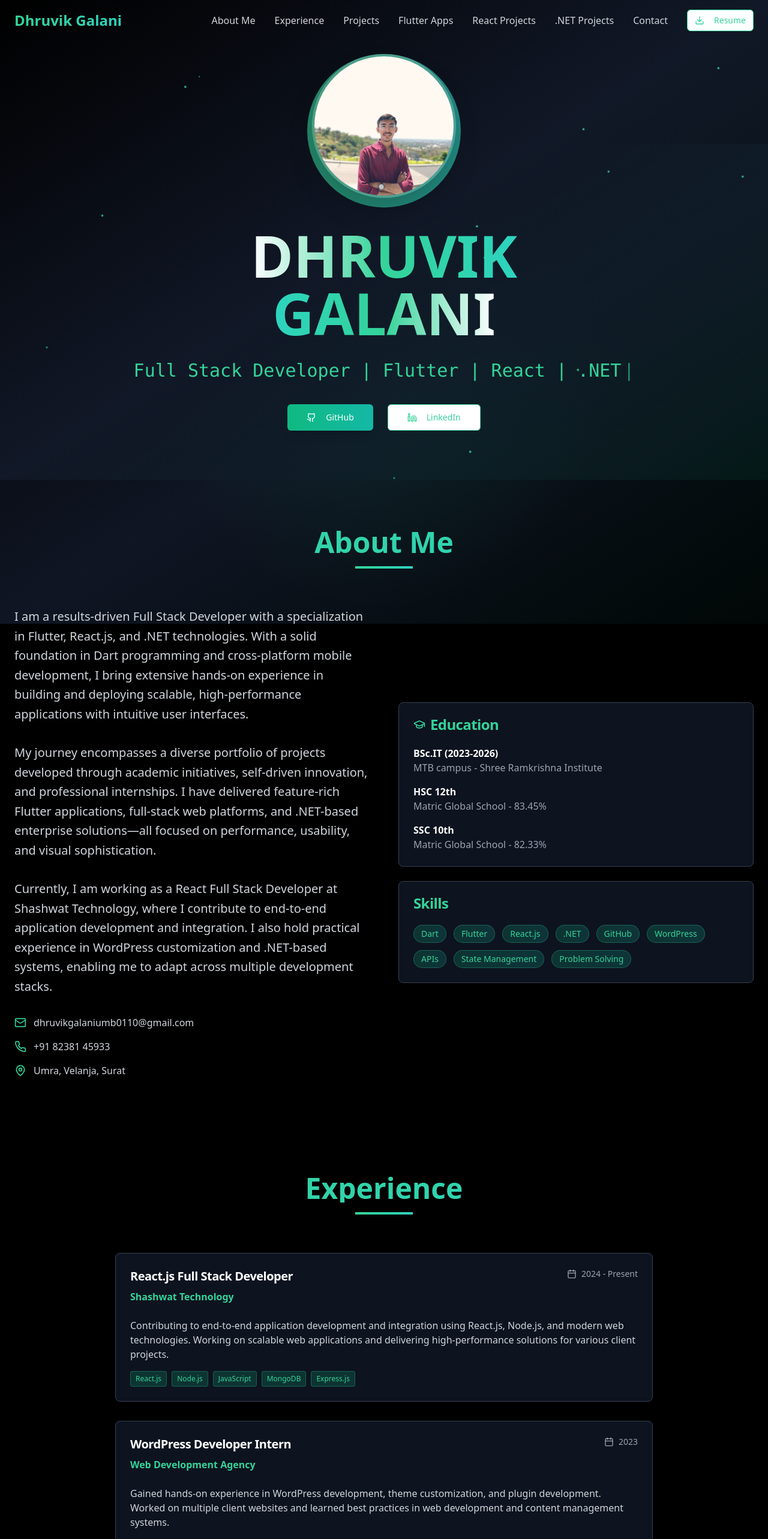
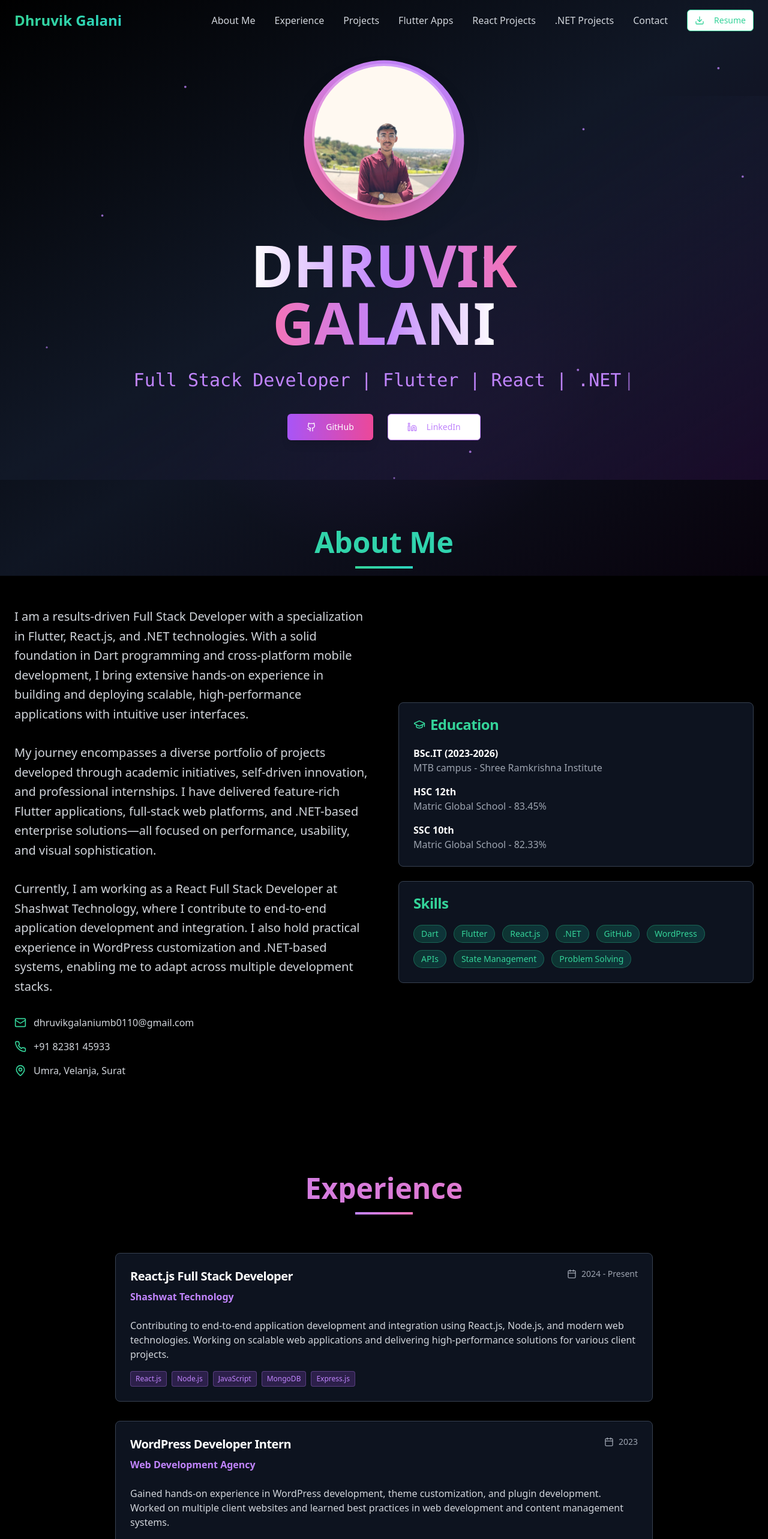
Before and after one commit to d-galani/dhruviks-dark-alchemy-portfolio, a React (Vite) app: page / in a window 1280 px wide. Shown: the top 2566 px of the page at 60% size. Built offline with nearby package versions, Linux system fonts and the light colour scheme.

Commit message:
Fix: Improve UI and animations
- Added padding to the hero section.
- Updated .NET project section colors.
- Enhanced animations for an iOS-like 3D effect.
- Adjusted card button positions.

```diff
--- a/src/components/Experience.tsx
+++ b/src/components/Experience.tsx
@@ -27,13 +27,13 @@ const Experience = () => {
         <motion.div
           initial={{ y: 50, opacity: 0 }}
           whileInView={{ y: 0, opacity: 1 }}
-          transition={{ duration: 0.8 }}
+          transition={{ duration: 0.8, type: "spring", stiffness: 80 }}
           className="text-center mb-16"
         >
-          <h2 className="text-5xl font-bold mb-4 bg-gradient-to-r from-emerald-400 to-teal-400 bg-clip-text text-transparent">
+          <h2 className="text-5xl font-bold mb-4 bg-gradient-to-r from-purple-400 to-pink-400 bg-clip-text text-transparent">
             Experience
           </h2>
-          <div className="w-24 h-1 bg-gradient-to-r from-emerald-400 to-teal-400 mx-auto" />
+          <div className="w-24 h-1 bg-gradient-to-r from-purple-400 to-pink-400 mx-auto" />
         </motion.div>
 
         <div className="max-w-4xl mx-auto">
@@ -42,15 +42,26 @@ const Experience = () => {
               key={index}
               initial={{ x: index % 2 === 0 ? -50 : 50, opacity: 0 }}
               whileInView={{ x: 0, opacity: 1 }}
-              transition={{ duration: 0.8, delay: index * 0.2 }}
+              transition={{
+                duration: 0.8,
+                delay: index * 0.2,
+                type: "spring",
+                stiffness: 100
+              }}
+              whileHover={{
+                scale: 1.02,
+                rotateX: 2,
+                z: 20
+              }}
+              style={{ transformStyle: "preserve-3d" }}
               className="mb-8"
             >
-              <Card className="bg-gray-900/80 border-gray-700 backdrop-blur-sm hover:bg-gray-900/90 transition-all duration-300 hover:border-emerald-400/50">
+              <Card className="bg-gray-900/80 border-gray-700 backdrop-blur-sm hover:bg-gray-900/90 transition-all duration-300 hover:border-purple-400/50">
                 <CardHeader>
                   <div className="flex items-start justify-between">
                     <div>
                       <CardTitle className="text-xl text-white mb-2">{exp.title}</CardTitle>
-                      <p className="text-emerald-400 font-semibold">{exp.company}</p>
+                      <p className="text-purple-400 font-semibold">{exp.company}</p>
                     </div>
                     <div className="flex items-center space-x-2 text-gray-400">
                       <Calendar className="w-4 h-4" />
@@ -64,7 +75,7 @@ const Experience = () => {
                     {exp.technologies.map((tech, techIndex) => (
                       <span
                         key={techIndex}
-                        className="px-2 py-1 bg-emerald-500/20 border border-emerald-400/30 rounded text-emerald-400 text-xs"
+                        className="px-2 py-1 bg-purple-500/20 border border-purple-400/30 rounded text-purple-400 text-xs"
                       >
                         {tech}
                       </span>
--- a/src/components/Hero.tsx
+++ b/src/components/Hero.tsx
@@ -45,16 +45,16 @@ const Hero = () => {
   };
 
   return (
-    <section className="relative min-h-screen flex items-center justify-center overflow-hidden">
-      {/* Simplified background gradient */}
-      <div className="absolute inset-0 bg-gradient-to-br from-black via-gray-900 to-emerald-900/20" />
+    <section className="relative min-h-screen flex items-center justify-center overflow-hidden pt-24 pb-16">
+      {/* iOS-style gradient background */}
+      <div className="absolute inset-0 bg-gradient-to-br from-black via-gray-900 to-purple-900/20" />
 
-      {/* Reduced particle count for better performance */}
+      {/* Floating particles with purple theme */}
       <div className="absolute inset-0">
-        {[...Array(20)].map((_, i) => (
+        {[...Array(15)].map((_, i) => (
           <motion.div
             key={i}
-            className="absolute w-1 h-1 bg-emerald-400 rounded-full"
+            className="absolute w-1 h-1 bg-purple-400 rounded-full"
             initial={{
               x: Math.random() * (typeof window !== 'undefined' ? window.innerWidth : 1000),
               y: Math.random() * (typeof window !== 'undefined' ? window.innerHeight : 1000),
@@ -86,15 +86,30 @@ const Hero = () => {
           }}
           initial={{ scale: 0, rotate: -180 }}
           animate={{ scale: 1, rotate: 0 }}
-          transition={{ duration: 1, type: "spring", stiffness: 200 }}
+          transition={{
+            duration: 1.2,
+            type: "spring",
+            stiffness: 100,
+            damping: 15
+          }}
           className="mb-8"
         >
           <div className="relative w-64 h-64 mx-auto perspective-1000">
-            <div className="absolute inset-0 rounded-full bg-gradient-to-r from-emerald-400 to-teal-400 animate-pulse" />
+            <motion.div
+              className="absolute inset-0 rounded-full bg-gradient-to-r from-purple-400 to-pink-400"
+              animate={{
+                scale: [1, 1.05, 1],
+                rotate: [0, 360]
+              }}
+              transition={{
+                scale: { duration: 2, repeat: Infinity },
+                rotate: { duration: 20, repeat: Infinity, ease: "linear" }
+              }}
+            />
             <img
               src="/lovable-uploads/fb3e353d-aeb1-4af3-9791-8a8d19c786b4.png"
               alt="Dhruvik Galani"
-              className="relative w-60 h-60 rounded-full object-cover border-4 border-white/20 shadow-2xl mx-auto mt-2 hover:shadow-emerald-500/50 transition-shadow duration-300"
+              className="relative w-60 h-60 rounded-full object-cover border-4 border-white/20 shadow-2xl mx-auto mt-2 hover:shadow-purple-500/50 transition-shadow duration-300"
             />
           </div>
         </motion.div>
@@ -102,14 +117,19 @@ const Hero = () => {
         <motion.h1
           initial={{ y: 50, opacity: 0 }}
           animate={{ y: 0, opacity: 1 }}
-          transition={{ delay: 0.5, duration: 0.8 }}
+          transition={{
+            delay: 0.5,
+            duration: 0.8,
+            type: "spring",
+            stiffness: 100
+          }}
           className="text-6xl md:text-8xl font-bold mb-6"
         >
-          <span className="bg-gradient-to-r from-white via-emerald-400 to-teal-400 bg-clip-text text-transparent">
+          <span className="bg-gradient-to-r from-white via-purple-400 to-pink-400 bg-clip-text text-transparent">
             DHRUVIK
           </span>
           <br />
-          <span className="bg-gradient-to-r from-teal-400 via-emerald-400 to-white bg-clip-text text-transparent">
+          <span className="bg-gradient-to-r from-pink-400 via-purple-400 to-white bg-clip-text text-transparent">
             GALANI
           </span>
         </motion.h1>
@@ -117,10 +137,15 @@ const Hero = () => {
         <motion.div
           initial={{ y: 30, opacity: 0 }}
           animate={{ y: 0, opacity: 1 }}
-          transition={{ delay: 1, duration: 0.8 }}
+          transition={{
+            delay: 1,
+            duration: 0.8,
+            type: "spring",
+            stiffness: 80
+          }}
           className="mb-8"
         >
-          <div className="text-2xl md:text-3xl text-emerald-400 font-mono h-12 flex items-center justify-center">
+          <div className="text-2xl md:text-3xl text-purple-400 font-mono h-12 flex items-center justify-center">
             {text}
             <span className="animate-pulse ml-1">|</span>
           </div>
@@ -129,27 +154,52 @@ const Hero = () => {
         <motion.div
           initial={{ y: 30, opacity: 0 }}
           animate={{ y: 0, opacity: 1 }}
-          transition={{ delay: 1.5, duration: 0.8 }}
+          transition={{
+            delay: 1.5,
+            duration: 0.8,
+            type: "spring",
+            stiffness: 60
+          }}
           className="flex items-center justify-center space-x-6"
+        >
+          <motion.div
+            whileHover={{
+              scale: 1.05,
+              rotateY: 10,
+              z: 50
+            }}
+            whileTap={{ scale: 0.95 }}
+            style={{ transformStyle: "preserve-3d" }}
           >
             <Button
               size="lg"
-            className="bg-gradient-to-r from-emerald-500 to-teal-500 hover:from-emerald-600 hover:to-teal-600 text-white border-0 shadow-lg hover:shadow-emerald-500/25 transition-all duration-300"
+              className="bg-gradient-to-r from-purple-500 to-pink-500 hover:from-purple-600 hover:to-pink-600 text-white border-0 shadow-lg hover:shadow-purple-500/25 transition-all duration-300"
               onClick={() => window.open('https://github.com/DhruvikGalani/', '_blank')}
             >
               <Github className="w-5 h-5 mr-2" />
               GitHub
             </Button>
+          </motion.div>
 
+          <motion.div
+            whileHover={{
+              scale: 1.05,
+              rotateY: -10,
+              z: 50
+            }}
+            whileTap={{ scale: 0.95 }}
+            style={{ transformStyle: "preserve-3d" }}
+          >
             <Button
               size="lg"
               variant="outline"
-            className="border-emerald-400 text-emerald-400 hover:bg-emerald-400 hover:text-black transition-all duration-300"
+              className="border-purple-400 text-purple-400 hover:bg-purple-400 hover:text-black transition-all duration-300"
               onClick={() => window.open('https://www.linkedin.com/in/dhruvik-galani-821447295/', '_blank')}
             >
               <Linkedin className="w-5 h-5 mr-2" />
               LinkedIn
             </Button>
+          </motion.div>
         </motion.div>
       </div>
     </section>
--- a/src/pages/Index.tsx
+++ b/src/pages/Index.tsx
@@ -12,22 +12,54 @@ import Footer from '@/components/Footer';
 
 const Index = () => {
   const { scrollYProgress } = useScroll();
-  const backgroundY = useTransform(scrollYProgress, [0, 1], ['0%', '30%']);
+  const backgroundY = useTransform(scrollYProgress, [0, 1], ['0%', '20%']);
 
   return (
     <div className="min-h-screen bg-black text-white overflow-x-hidden">
-      {/* Optimized Animated Background */}
+      {/* iOS-style Animated Background */}
       <motion.div
         className="fixed inset-0 z-0"
         style={{ y: backgroundY }}
       >
-        <div className="absolute inset-0 bg-gradient-to-br from-black via-gray-900 to-emerald-900/10 opacity-90" />
-        <div className="absolute inset-0 bg-[radial-gradient(circle_at_50%_50%,rgba(16,185,129,0.1),transparent_50%)]" />
+        <div className="absolute inset-0 bg-gradient-to-br from-black via-gray-900 to-purple-900/10 opacity-90" />
+        <div className="absolute inset-0 bg-[radial-gradient(circle_at_50%_50%,rgba(147,51,234,0.1),transparent_50%)]" />
+
+        {/* Floating orbs for iOS-like depth */}
+        <motion.div
+          className="absolute top-1/4 left-1/4 w-64 h-64 bg-purple-500/5 rounded-full blur-3xl"
+          animate={{
+            scale: [1, 1.2, 1],
+            opacity: [0.3, 0.6, 0.3],
+          }}
+          transition={{
+            duration: 8,
+            repeat: Infinity,
+            ease: "easeInOut"
+          }}
+        />
+        <motion.div
+          className="absolute bottom-1/4 right-1/4 w-96 h-96 bg-pink-500/5 rounded-full blur-3xl"
+          animate={{
+            scale: [1.2, 1, 1.2],
+            opacity: [0.2, 0.5, 0.2],
+          }}
+          transition={{
+            duration: 10,
+            repeat: Infinity,
+            ease: "easeInOut"
+          }}
+        />
       </motion.div>
 
       {/* Navigation */}
       <Navigation />
 
+      {/* Content with smooth transitions */}
+      <motion.div
+        initial={{ opacity: 0 }}
+        animate={{ opacity: 1 }}
+        transition={{ duration: 0.8 }}
+      >
         {/* Hero Section */}
         <Hero />
 
@@ -48,6 +80,7 @@ const Index = () => {
 
         {/* Footer */}
         <Footer />
+      </motion.div>
     </div>
   );
 };
```
Also changed, not shown: src/components/DotNetProjects.tsx (+37 -8 lines), src/components/FlutterProjects.tsx (+36 -14 lines), src/components/Projects.tsx (+30 -13 lines). Lines whose indentation alone changed are shown as unchanged.
